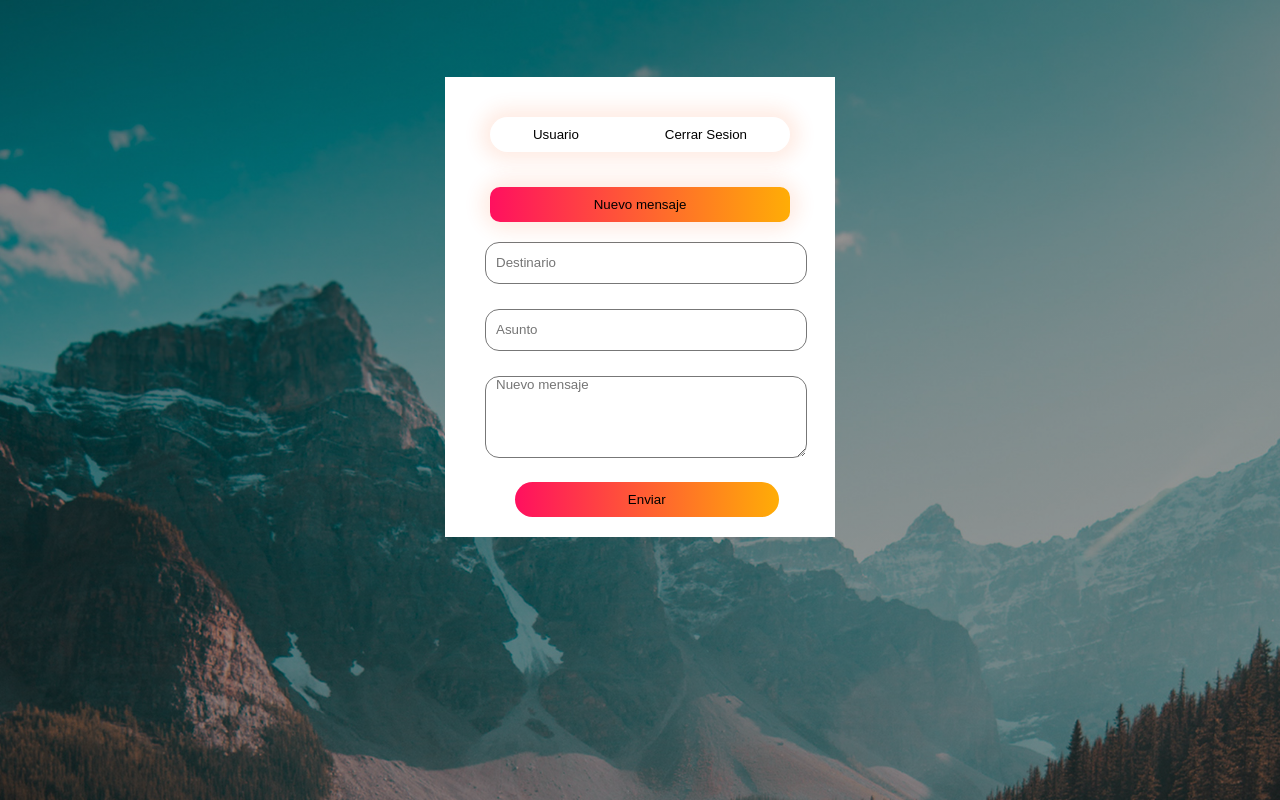
After one commit to Santi980923/Sprint-3, a Python web app: template templates/SendMessage.html in a window 1280 px wide. The commit adds this page. Run offline with Jinja, Linux system fonts and the light colour scheme; the template is opened without the code that fills it, so the values that code supplies are empty.

Commit message:
arreglo de vistas ingreso,contraseña y envio de mensajes

```diff
--- /dev/null
+++ b/templates/SendMessage.html
@@ -0,0 +1,35 @@
+<!DOCTYPE html>
+<html lang="en">
+<head>
+    <meta charset="UTF-8">
+    <meta http-equiv="X-UA-Compatible" content="IE=edge">
+    <meta name="viewport" content="width=device-width, initial-scale=1.0">
+    <title> Send messages  </title>
+    <link rel="stylesheet" href="style.css">
+</head>
+<body>
+    <div class="Imagenfondo">
+        <div class="caja-formulario">
+            <div class="button-box">
+                <button type="button" class="toggleBtn" onclick="Iniciarsesion()">Usuario</button>
+                <div></div>
+                <button type="button" class="toggleBtn" onclick="Registrarse()">Cerrar Sesion</button>
+            </div>
+
+            <div>
+                <div class="button-box">
+                    <div id="btn3"></div>
+                    <button type="button" class="toggleBtn" onclick="Iniciarsesion()">Nuevo mensaje</button>
+                </div>
+                <form class="MessageBox">
+                    <input type="text" class="input-field" placeholder="Destinario">
+                    <input type="text" class="input-field" placeholder="Asunto">
+                    <textarea type="text" class="input-field2" placeholder="Nuevo mensaje"></textarea>
+                    <button type="submit" class="submit-btn">Enviar</button>
+                </form>
+            </div>
+            </div>
+        </div>
+    </div>
+</body>
+</html>
--- a/templates/index.html
+++ b/templates/index.html
@@ -48,20 +48,20 @@
         function Registrarse(){
             movimientoingresar.style.left="-400px";
             movimientopassword.style.left="-400px";
-            movimientoregistrar.style.left="50px";
+            movimientoregistrar.style.left="40px";
             slideSeleccion.style.left="76px";
 
         }
 
         function Iniciarsesion(){
-            movimientoingresar.style.left="50px";
+            movimientoingresar.style.left="40px";
             movimientopassword.style.left="-400px";
             movimientoregistrar.style.left="450px";
             slideSeleccion.style.left="-8px";
         }
 
         function forgot(){
-            movimientoingresar.style.left="-300px";
+            movimientoingresar.style.left="-350px";
             movimientopassword.style.left="50px";
             movimientoregistrar.style.left="450px";
             slideSeleccion.style.left="190px";
--- a/templates/style.css
+++ b/templates/style.css
@@ -41,6 +41,16 @@
     box-shadow: 0 0 18px 9px #ff61241f;
     border-radius: 30px;
 }
+.button-box2{
+    display: flex;
+    flex-direction: row;
+    justify-content: space-evenly;
+    width: 50px;
+    margin: 35px 280px;
+    position: relative;
+    box-shadow: 0 0 18px 9px #ff61241f;
+    border-radius: 10px;
+}
 .toggleBtn{
     padding: 10px 11px;
     cursor: pointer;
@@ -74,6 +84,16 @@
     border-radius: 1px;
     transition: .5s;
 }
+#btn3{
+    top:  0;
+    left: 0;
+    position: absolute;
+    width: 300px;
+    height: 100%;
+    background: linear-gradient(to right,#ff105f,#ffad06);
+    border-radius: 10px;
+    transition: .5s;
+}
 .social-icons{
     margin: 30px auto;
     text-align: center;
@@ -88,11 +108,11 @@
 .input-group{
     top: 180px;
     position: absolute;
-    width: 280px;
+    width: 260px;
     transition: .5s;
 }
 .input-field{
-    width: 100%;
+    width: 100px;
     padding: 10px 0;
     margin: 5px 0;
     border-left: 0;
@@ -108,7 +128,7 @@
     padding: 10px 30px;
     cursor: pointer;
     display: block;
-    margin: 30px 30px 40px 0;
+    margin: 20px 40px 40px 30px;
     background: linear-gradient(to right,#ff105f,#ffad06);
     border: 0;
     outline: none;
@@ -140,3 +160,26 @@
 #Olvidar-contraseña{
     right: 450px;
 }
+.MessageBox{
+    margin: -35px 35px;
+}
+.input-field{
+    width: 300px;
+    height: 20px;
+    margin-top: 20px;
+    padding-left: 10px;
+    padding-right: 10px;
+    border: 1px solid #777;
+    border-radius: 14px;
+    outline: none;
+}
+.input-field2{
+    width: 300px;
+    height: 80px;
+    margin-top: 20px;
+    padding-left: 10px;
+    padding-right: 10px;
+    border: 1px solid #777;
+    border-radius: 14px;
+    outline: none;
+}
```
